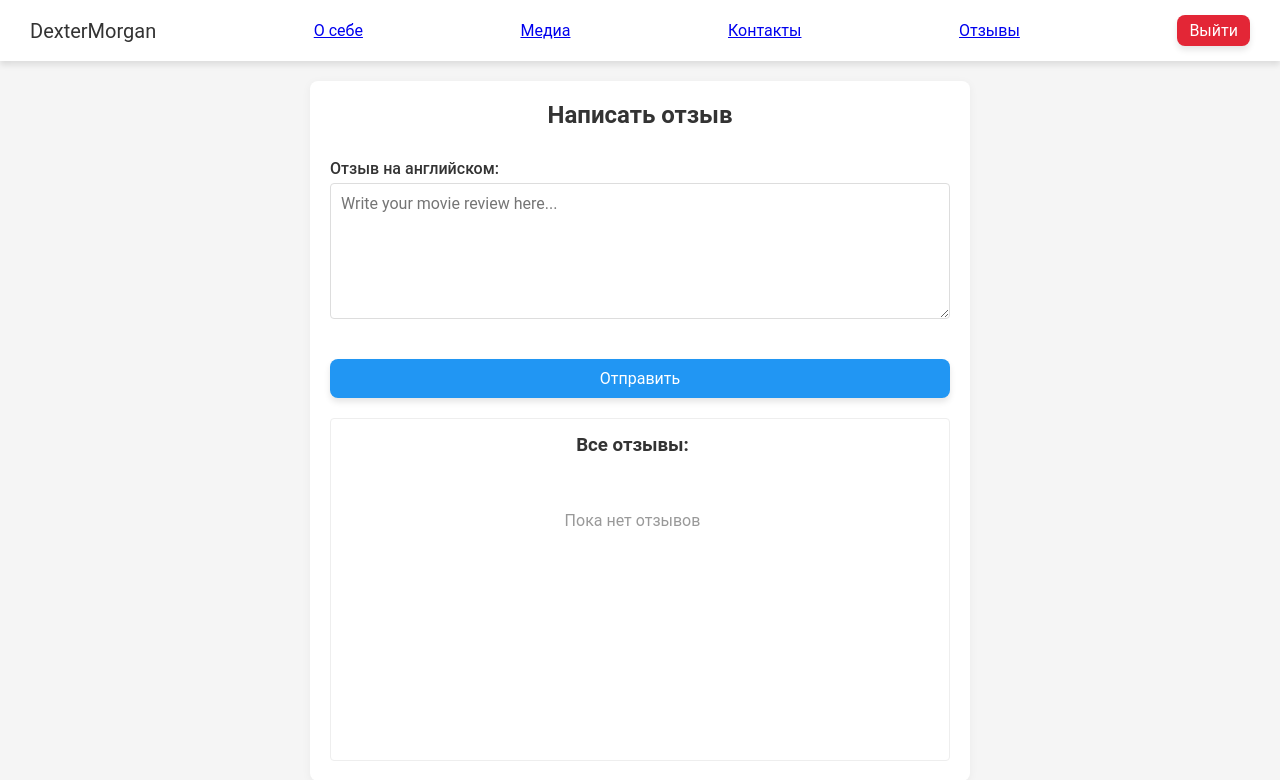
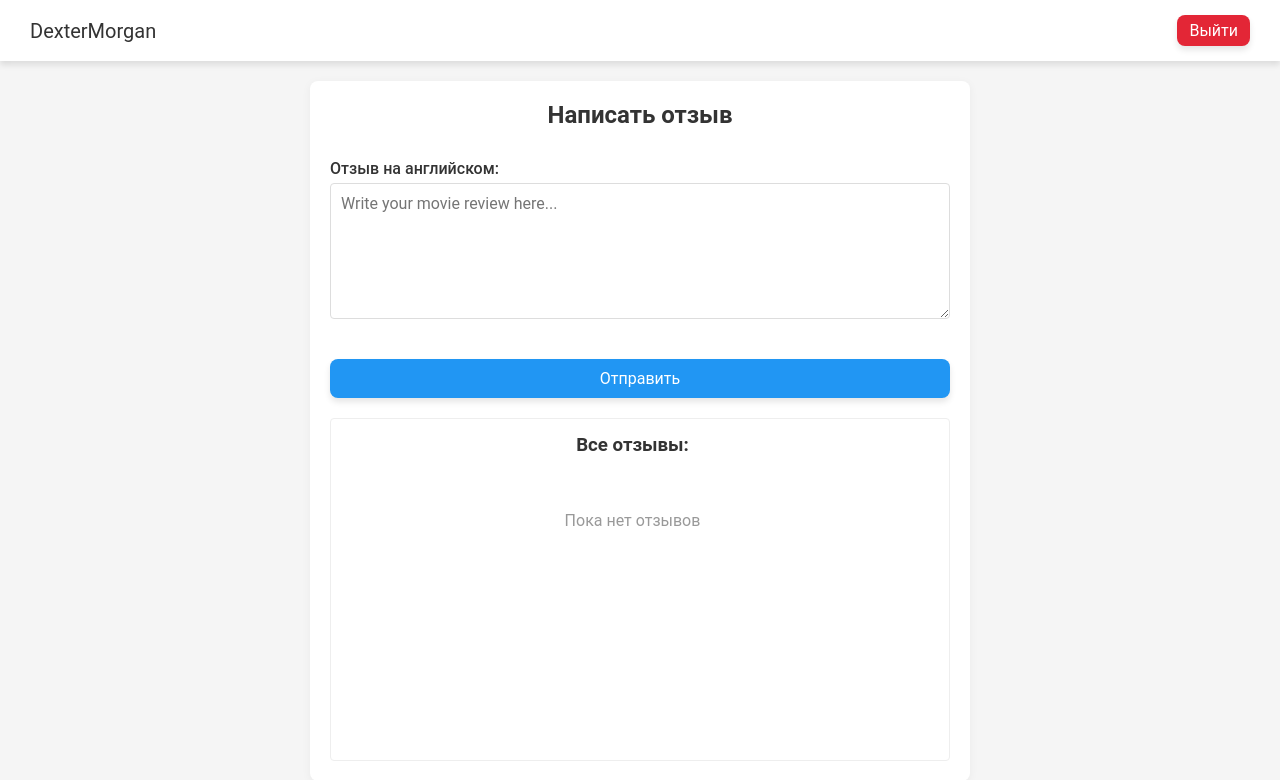
Before and after one commit to CodeI000I/labaDjango, a Django app: page /reviews/ in a window 1280 px wide. Shown: the top 780 px of the page. Run offline with Django 5.2, Linux system fonts and the light colour scheme; a user stored in the database is signed in; data comes from the database, SQL or seed files in the repository; data that the repository does not hold is empty.

Commit message:
reviews.html changed

```diff
--- a/templates/myapp/reviews.html
+++ b/templates/myapp/reviews.html
@@ -10,12 +10,8 @@
 <body>
     <header class="header">
         <div class="user-info">
-        <span class="username">{{user.username}}</span>
+            <span class="username">{{ user.username }}</span>
         </div>
-      <a href="{% url 'index' %}">О себе</a>
-      <a href="{% url 'media' %}">Медиа</a>
-      <a href="{% url 'contacts' %}">Контакты</a>
-      <a href="{% url 'reviews' %}">Отзывы</a>
         <form method="post" action="{% url 'logout' %}">
             {% csrf_token %}
             <button class="logout-btn">Выйти</button>
@@ -73,6 +69,6 @@
         const currentUsername = "{{ user.username }}";
         const isSuperuser = true;
     </script>
-    <script src="{% static 'myapp/js/reviews.js' %}" ></script>
+    <script src="{% static 'myapp/js/reviews.js' %}"></script>
 </body>
 </html>
```
Lines whose indentation alone changed are shown as unchanged.
